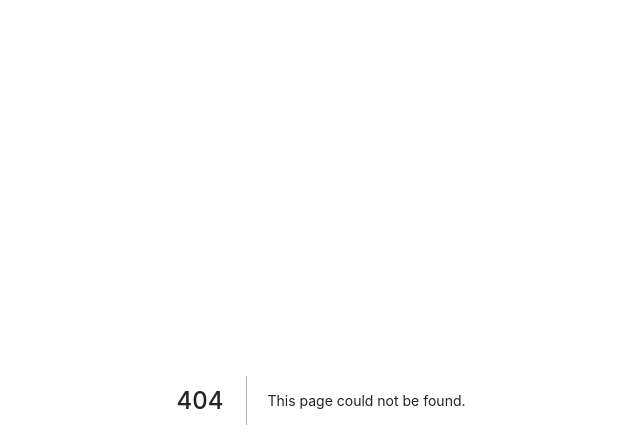
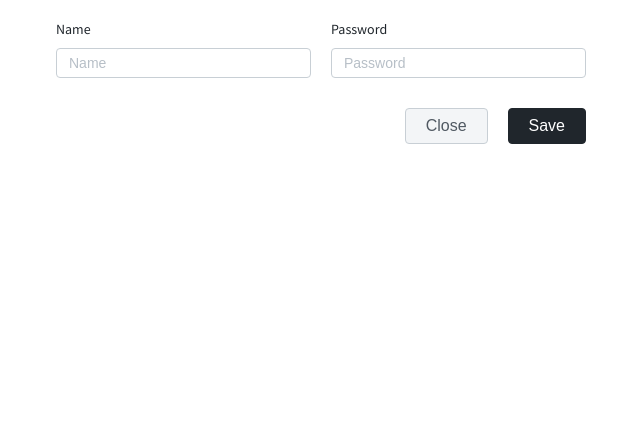
Before and after one commit to larryschirmer/shortlink-url, a Next.js app: page /login in a window 1280 px wide. Before the commit this address had no page. Shown: the top 448 px of the page, without its empty margins (319-959 px from the left). Built offline with nearby package versions, Linux system fonts and the light colour scheme.

Commit message:
feat: add login form and route

```diff
--- /dev/null
+++ b/components/LoginForm/LoginForm.module.scss
@@ -0,0 +1,64 @@
+@import '@styles/vars';
+
+.login-form {
+  max-width: 53rem;
+  margin: 0 auto;
+  padding: 2rem;
+  display: flex;
+  flex-direction: column;
+  form {
+    display: grid;
+    column-gap: 2rem;
+    row-gap: 1rem;
+    grid-template-areas:
+      'name'
+      'password'
+      'ctas';
+    :global(.grid-name) {
+      grid-area: name;
+    }
+    :global(.grid-password) {
+      grid-area: password;
+    }
+    .form-row {
+      margin-bottom: 2rem;
+      display: flex;
+      align-items: flex-end;
+      p {
+        margin-right: 1rem;
+        margin-bottom: 1rem;
+      }
+    }
+    :global(.grid-ctas) {
+      grid-area: ctas;
+      .ctas {
+        display: flex;
+        > * {
+          margin-right: 2rem;
+        }
+      }
+    }
+  }
+}
+
+@media (min-width: $screen-tablet) {
+  .login-form {
+    form {
+      align-items: flex-start;
+      grid-template-columns: repeat(2, minmax(0, 1fr));
+      grid-template-areas:
+        'name password'
+        'ctas ctas';
+      :global(.grid-ctas) {
+        .ctas {
+          width: 100%;
+          justify-content: flex-end;
+          > * {
+            margin-right: 0;
+            margin-left: 2rem;
+          }
+        }
+      }
+    }
+  }
+}
--- /dev/null
+++ b/components/LoginForm/LoginForm.tsx
@@ -0,0 +1,66 @@
+import React from 'react';
+import { useFormik } from 'formik';
+
+import Button from '@components/Button';
+import Input from '@components/Input';
+
+import useStateContext from '@context/index';
+
+import styles from './LoginForm.module.scss';
+
+const { 'login-form': loginFormClass, 'form-row': formRowClass, ctas: ctasClass } = styles;
+
+type Inputs = {
+  name: string;
+  password: string;
+};
+
+const LoginForm = () => {
+  const { dispatch } = useStateContext();
+
+  const handleClose = () => {};
+
+  const { handleChange, values } = useFormik<Inputs>({
+    initialValues: { name: '', password: '' },
+    onSubmit: (values) => {
+      // dispatch new values
+    },
+  });
+
+  return (
+    <div className={loginFormClass}>
+      <form onSubmit={handleChange}>
+        <div className={`${formRowClass} grid-name`}>
+          <Input
+            id="name"
+            label="Name"
+            name="name"
+            value={values.name}
+            placeholder="Name"
+            onChange={handleChange}
+          />
+        </div>
+        <div className={`${formRowClass} grid-password`}>
+          <Input
+            id="password"
+            label="Password"
+            name="password"
+            value={values.password}
+            placeholder="Password"
+            onChange={handleChange}
+          />
+        </div>
+        <div className={`${formRowClass} grid-ctas`}>
+          <div className={ctasClass}>
+            <Button isSecondary type="button" onClick={handleClose}>
+              Close
+            </Button>
+            <Button type="submit">Save</Button>
+          </div>
+        </div>
+      </form>
+    </div>
+  );
+};
+
+export default LoginForm;
--- /dev/null
+++ b/components/LoginForm/index.ts
@@ -0,0 +1 @@
+export { default } from './LoginForm';
--- /dev/null
+++ b/pages/login.tsx
@@ -0,0 +1,21 @@
+import React, { useReducer } from "react";
+import Head from "next/head";
+
+import LoginForm from "@components/LoginForm";
+
+import { Provider } from "@context/index";
+import reducer, { initialState } from "@context/urls";
+
+const Home = () => {
+  const [state, dispatch] = useReducer(reducer, initialState);
+  return (
+    <Provider value={{ state, dispatch }}>
+      <Head>
+        <title>URL Shortened Login</title>
+      </Head>
+      <LoginForm />
+    </Provider>
+  );
+};
+
+export default Home;
```
